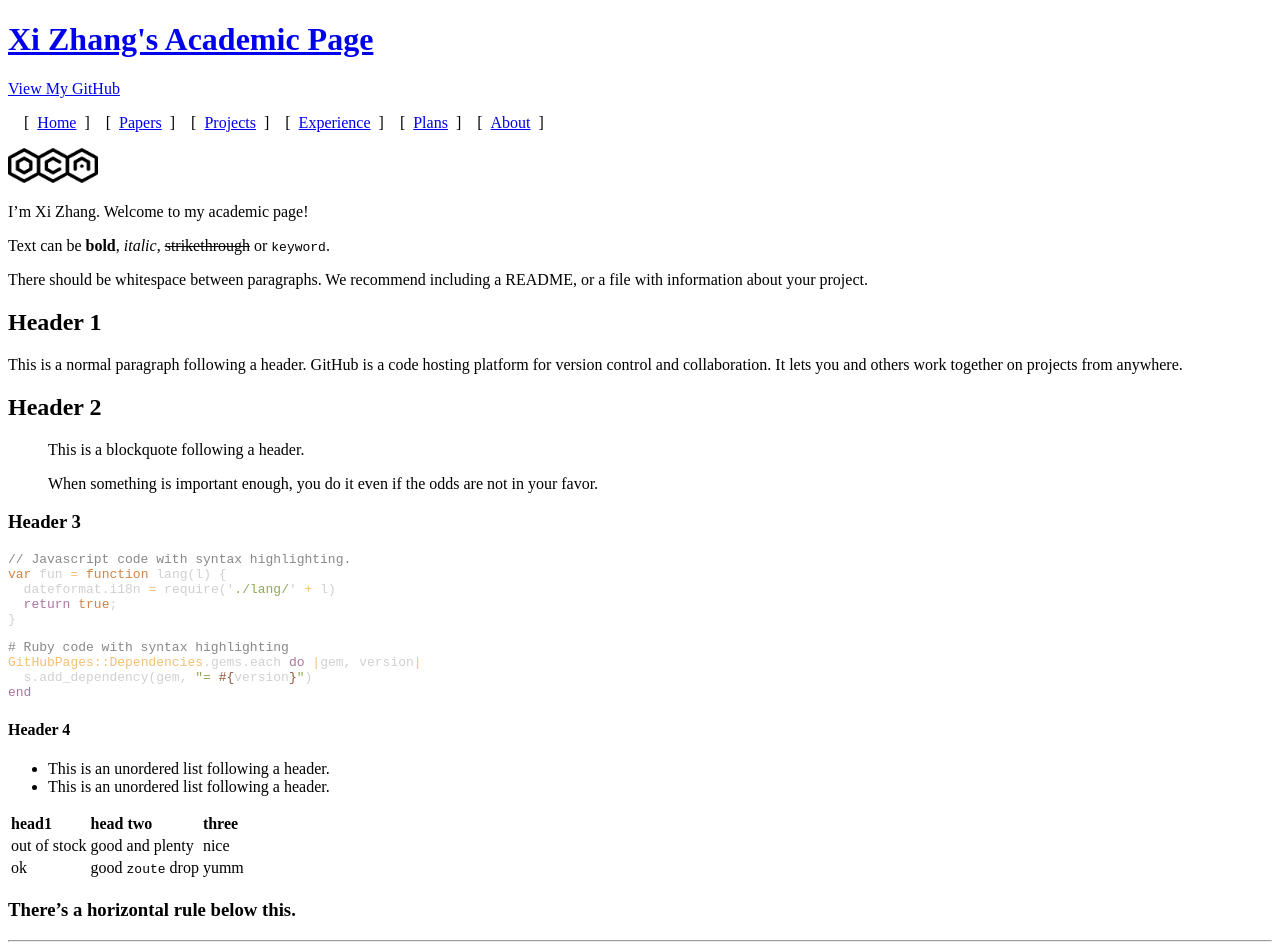
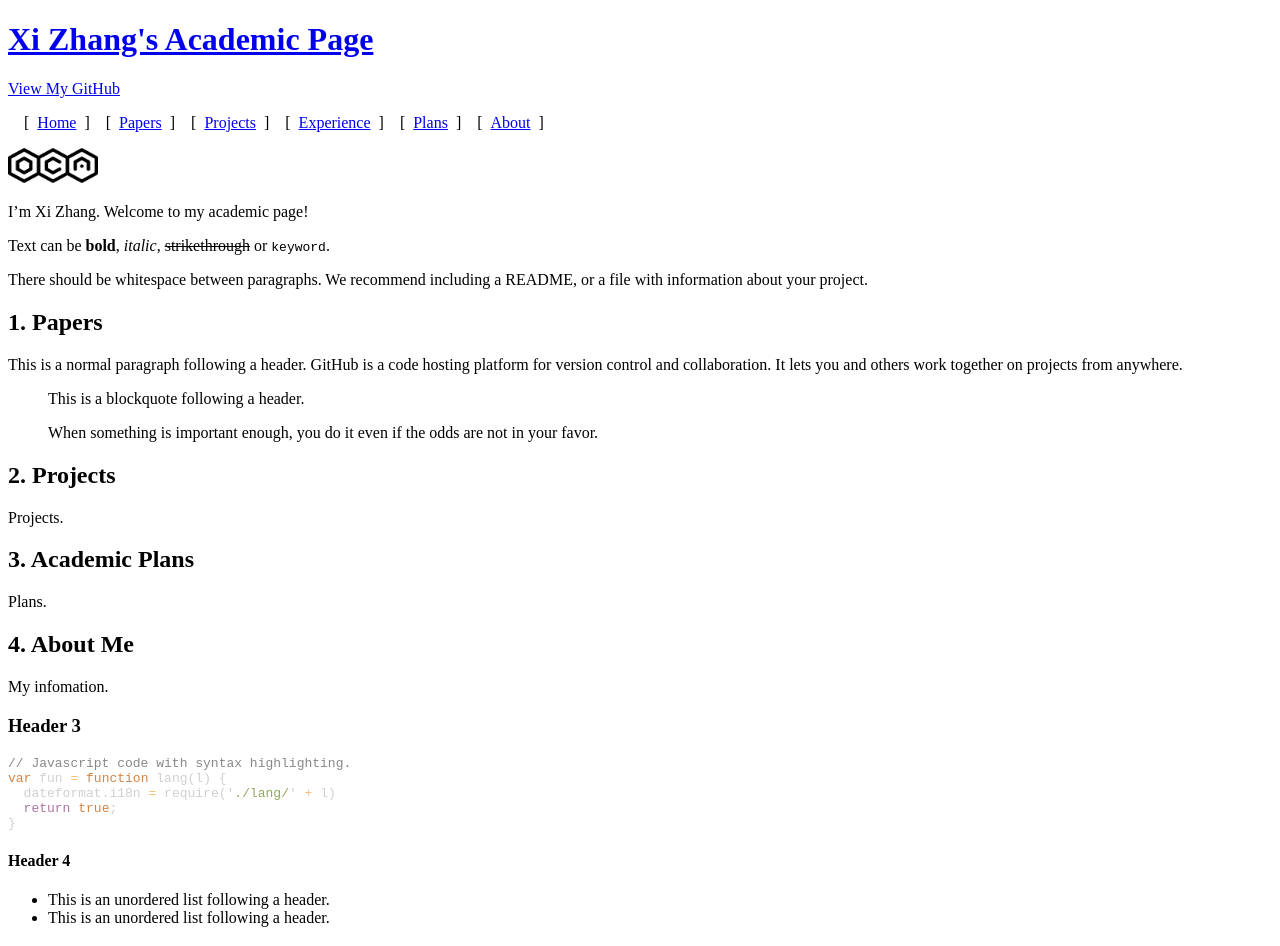
Before and after one commit to oca-john/academic-page, a Jekyll site: the page built from index.md, in a window 1280 px wide and 1400 px high. Shown: the top 946 px of the window. Built offline with Jekyll 4.4.1, drawn with Linux system fonts in a browser that asks for light colours; the repository's description, which GitHub fills in, is left out; some of the changed text lies outside the part shown.

Commit message:
Update index.md

````diff
--- a/index.md
+++ b/index.md
@@ -12,15 +12,25 @@ Text can be **bold**, _italic_, ~~strikethrough~~ or `keyword`.
 
 There should be whitespace between paragraphs. We recommend including a README, or a file with information about your project.
 
-# Header 1
+## 1. Papers
 
 This is a normal paragraph following a header. GitHub is a code hosting platform for version control and collaboration. It lets you and others work together on projects from anywhere.
-
-## Header 2
 
 > This is a blockquote following a header.
 >
 > When something is important enough, you do it even if the odds are not in your favor.
+
+## 2. Projects
+
+Projects.
+
+## 3. Academic Plans
+
+Plans.
+
+## 4. About Me
+
+My infomation.
 
 ### Header 3
 
@@ -30,13 +40,6 @@ var fun = function lang(l) {
   dateformat.i18n = require('./lang/' + l)
   return true;
 }
-```
-
-```ruby
-# Ruby code with syntax highlighting
-GitHubPages::Dependencies.gems.each do |gem, version|
-  s.add_dependency(gem, "= #{version}")
-end
 ```
 
 #### Header 4
@@ -49,9 +52,7 @@ end
 | out of stock | good and plenty   | nice  |
 | ok           | good `zoute` drop | yumm  |
 
-### There's a horizontal rule below this.
-
-* * *
+---
 
 ### And a nested list:
 
@@ -67,23 +68,6 @@ end
 
 ![Octocat](https://github.githubassets.com/images/icons/emoji/octocat.png)
 
-### Definition lists can be used with HTML syntax.
-
-<dl>
-<dt>Name</dt>
-<dd>Godzilla</dd>
-<dt>Born</dt>
-<dd>1952</dd>
-<dt>Birthplace</dt>
-<dd>Japan</dd>
-<dt>Color</dt>
-<dd>Green</dd>
-</dl>
-
 ```
 Long, single-line code blocks should not wrap. They should horizontally scroll if they are too long. This line should be long enough to demonstrate this.
 ```
-
-```
-The final element.
-```
````
